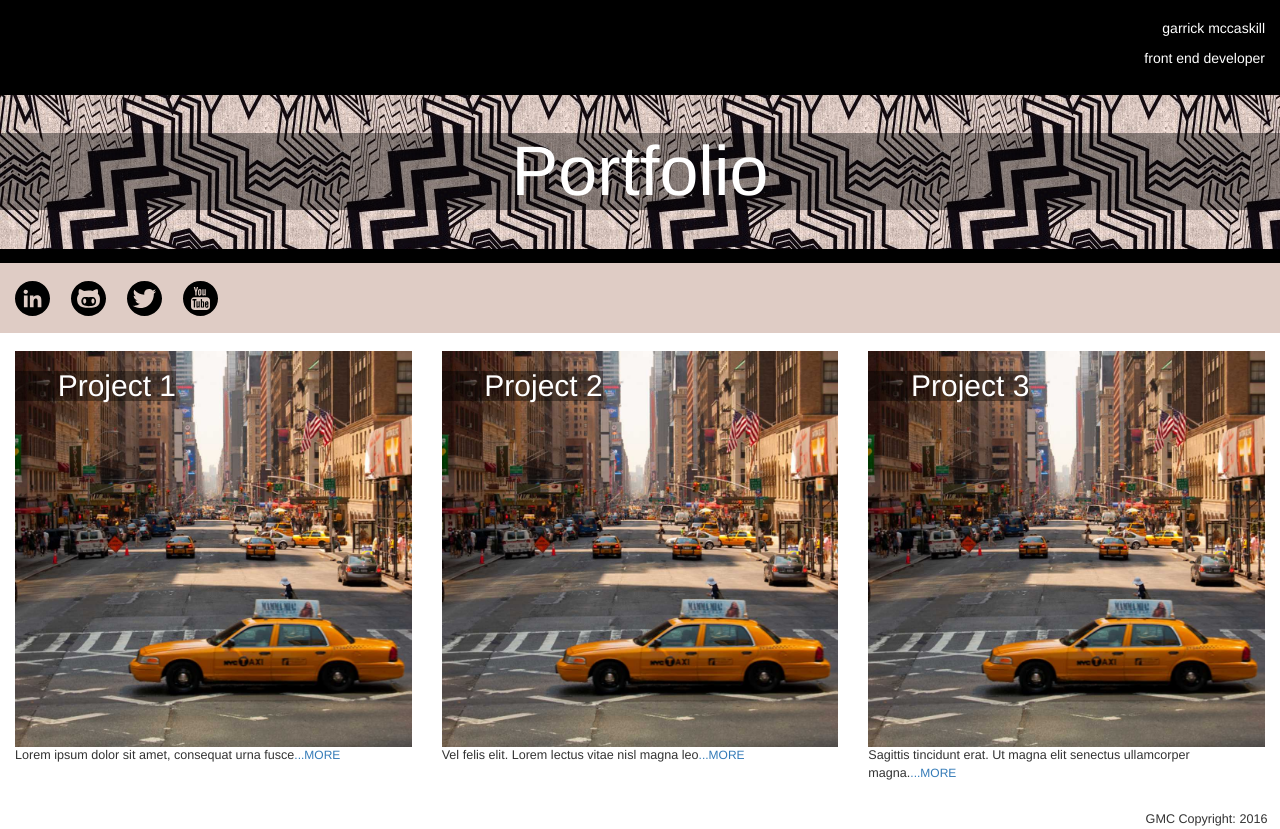
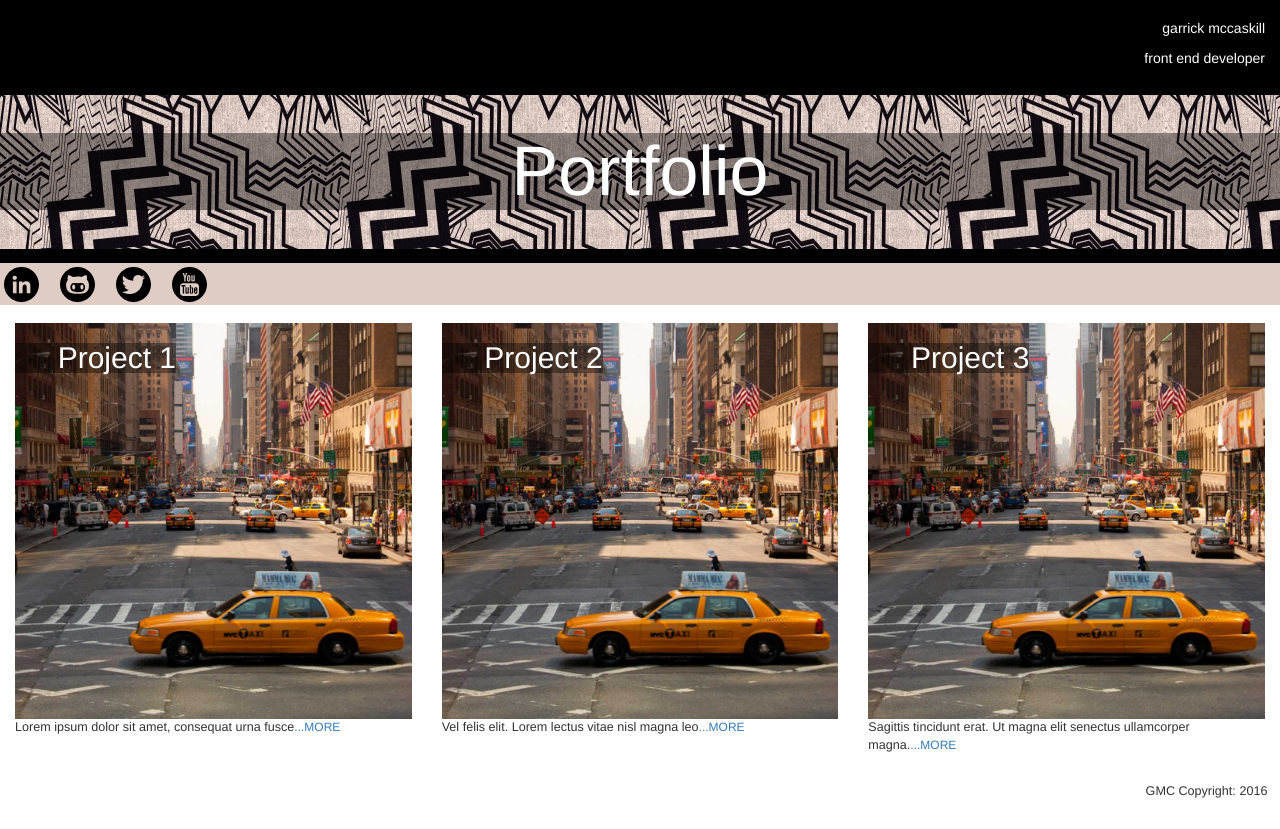
Before and after one commit to kiwi-lifter/portfolio, a plain HTML site: page index.html in a window 1280 px wide. After the commit the page ends 801 px from the top, so only its background shows below. Drawn offline with Linux system fonts and the light colour scheme; a web font is replaced by a local one.

Commit message:
Small style edits.

```diff
--- a/css/custom.css
+++ b/css/custom.css
@@ -74,7 +74,7 @@ p.caption {
 
 }
 
-.container.contact-holder{
+.contact-holder div{
 	padding: 0.25em;
 }
 
```
